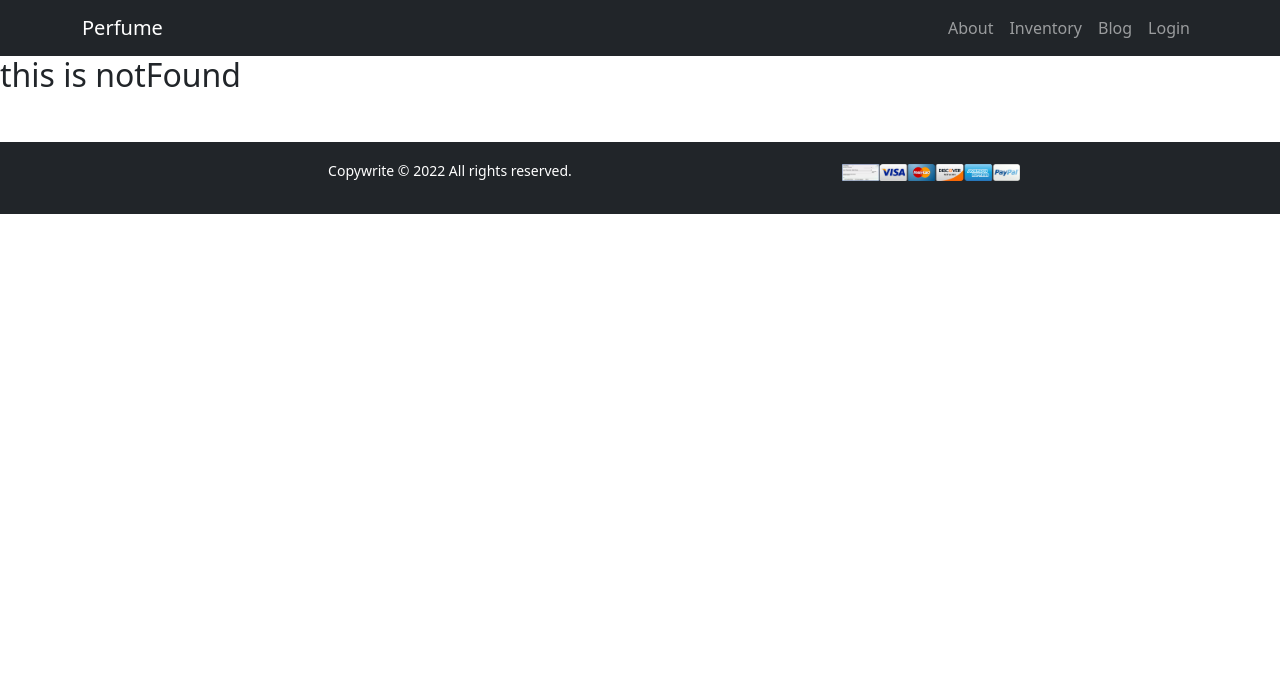
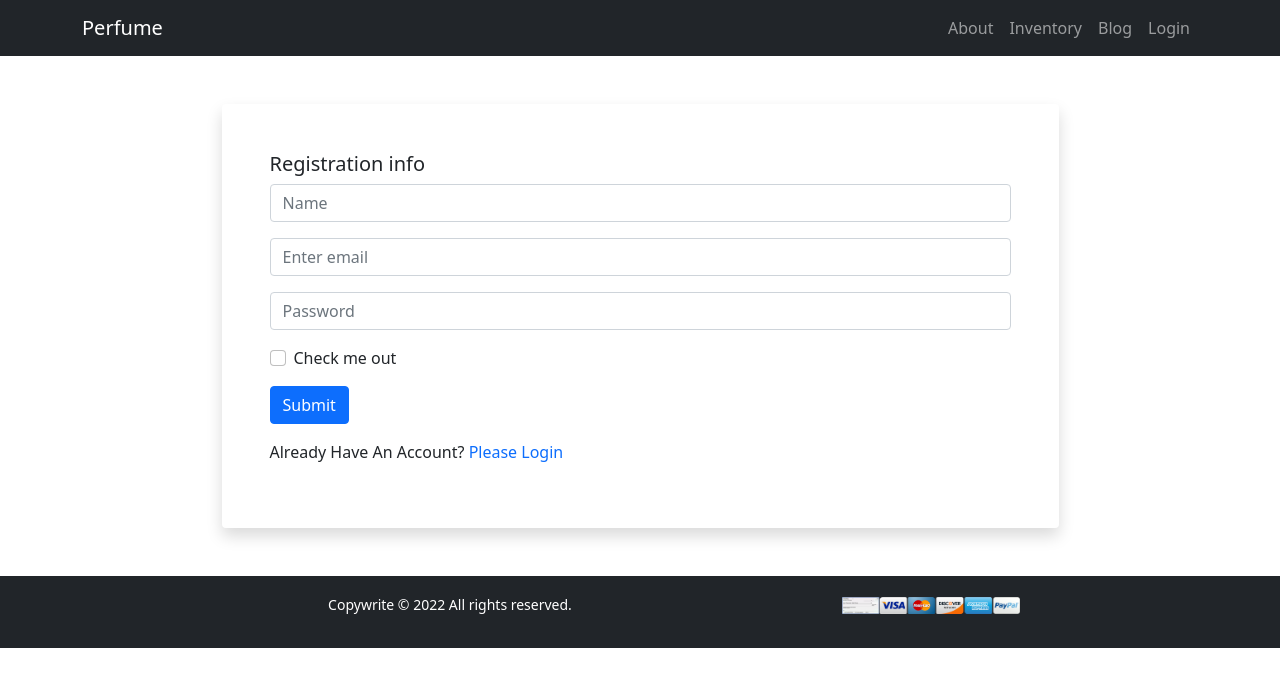
Before and after one commit to prosaiful37/warehouse-management-client-side, a React (Create React App) app: page /register in a window 1280 px wide. Shown: the top 686 px of the page. Built offline with nearby package versions, Linux system fonts and the light colour scheme.

Commit message:
basic registration done

```diff
--- a/package.json
+++ b/package.json
@@ -7,9 +7,11 @@
     "@testing-library/react": "^13.2.0",
     "@testing-library/user-event": "^13.5.0",
     "bootstrap": "^5.1.3",
+    "firebase": "^9.7.0",
     "react": "^18.1.0",
     "react-bootstrap": "^2.3.1",
     "react-dom": "^18.1.0",
+    "react-firebase-hooks": "^5.0.3",
     "react-router-dom": "^6.3.0",
     "react-scripts": "5.0.1",
     "web-vitals": "^2.1.4"
--- a/src/App.js
+++ b/src/App.js
@@ -7,6 +7,8 @@ import NotFound from './pages/Shared/NotFound/NotFound';
 import Header from './pages/Shared/Header/Header';
 import Footer from './pages/Shared/Footer/Footer';
 import About from './pages/About/About';
+import Login from './pages/Login/Login';
+import Register from './pages/Login/Register/Register';
 
 
 function App() {
@@ -17,6 +19,8 @@ function App() {
           <Route path='/' element={<Home></Home>}></Route>
           <Route path='/blog' element={<Blogs></Blogs>}></Route>
           <Route path='/about' element={<About></About>}></Route>
+          <Route path='/login' element={<Login></Login>}></Route>
+          <Route path='/register' element={<Register></Register>}></Route>
           <Route path='*' element={<NotFound></NotFound>}></Route>
       </Routes>
       <Footer></Footer>
--- /dev/null
+++ b/src/firebase.init.js
@@ -0,0 +1,22 @@
+// Import the functions you need from the SDKs you need
+import { initializeApp } from "firebase/app";
+import {getAuth} from 'firebase/auth';
+// TODO: Add SDKs for Firebase products that you want to use
+// https://firebase.google.com/docs/web/setup#available-libraries
+
+// Your web app's Firebase configuration
+const firebaseConfig = {
+  apiKey: "AIzaSyDUNqQldYEINoGSnwL9aQ6932kbovDT7tA",
+  authDomain: "perfume-inventory.firebaseapp.com",
+  projectId: "perfume-inventory",
+  storageBucket: "perfume-inventory.appspot.com",
+  messagingSenderId: "1093223523858",
+  appId: "1:1093223523858:web:bd14d15f7b883b76561acb"
+};
+
+// Initialize Firebase
+const app = initializeApp(firebaseConfig);
+
+const auth = getAuth(app)
+
+export default auth;
--- a/src/pages/Login/Login.js
+++ b/src/pages/Login/Login.js
@@ -1,10 +1,58 @@
-import React from 'react';
+import React, { useRef } from 'react';
+import { Button ,Form } from 'react-bootstrap';
+import {useNavigate } from 'react-router-dom';
 
 const Login = () => {
+    const navigate = useNavigate();
+
+
+
+
+    // form submit
+    const handleSubmitForm = event => {
+        event.preventDefault();
+    }
+
+
+
+    // redirect register page for new account
+    const navigateRegister = () => {
+        navigate('/register');
+    }
+
     return (
-        <div>
-            <h3>Please login!!</h3>
+        <div className='container '>
+        <h3 className='text-center mt-3 w-100'>LogIn to Continue</h3>
+            <Form onSubmit={handleSubmitForm} className='w-75 mx-auto border mt-2 p-5 text-dark shadow rounded'>
+                <Form.Group className="mb-3" controlId="formBasicEmail">
+                    <Form.Control  type="email" placeholder="Enter email" required />
+                </Form.Group>
+
+                <Form.Group className="mb-3" controlId="formBasicPassword">
+                    <Form.Control type="password" placeholder="Password" required />
+                </Form.Group>
+
+
+                <Button  variant="secondary" type="submit">
+                Get Started
+                </Button>
+
+
+                <p className='mt-3'>Reset Password <span className='text-primary' style={{cursor: 'pointer'}} >Forgot Password</span></p>
+
+                <p onClick={navigateRegister} className='mt-3'>Dont't have an Account? <span className='text-primary' style={{cursor: 'pointer'}} >SIGN UP</span></p>
+
+            </Form>
+            {/* <ToastContainer></ToastContainer> */}
+            <div className='containr w-50 mx-auto'>
+                {/* <SocialLogin></SocialLogin> */}
+
+            </div>
+
+
+
         </div>
+
     );
 };
 
--- a/src/pages/Login/Register/Register.js
+++ b/src/pages/Login/Register/Register.js
@@ -1,10 +1,86 @@
 import React from 'react';
+import { Button, Col, Container, Form, Row } from 'react-bootstrap';
+import { useCreateUserWithEmailAndPassword } from 'react-firebase-hooks/auth';
+import { useNavigate } from 'react-router-dom';
+import auth from '../../../firebase.init';
 
 const Register = () => {
+    const [
+        createUserWithEmailAndPassword,
+        user,
+        loading,
+        error,
+      ] = useCreateUserWithEmailAndPassword(auth);
+    const navigate = useNavigate()
+
+
+        // error msg
+        if (error) {
+        return (
+          <div>
+            <p>Error: {error.message}</p>
+          </div>
+        );
+        }
+
+        //loading process
+        if (loading) {
+            return <p>Loading...</p>;
+        }
+
+        if (user) {
+           navigate('/');
+        }
+
+        //
+
+    //register handle
+    const handleRegister = (event) => {
+        event.preventDefault();
+
+        const name = event.target.name.value;
+        const email = event.target.email.value;
+        const password = event.target.password.value;
+
+        createUserWithEmailAndPassword(email, password);
+
+
+    }
+
+
+    //navigate to login page
+    const loginNavigate = () => {
+        navigate('/login')
+    }
     return (
-        <div>
-            <h2>hello reigister</h2>
-        </div>
+        <Container>
+            <Row>
+                <Col md={12} sm>
+                    <Form onSubmit={handleRegister} className='mx-auto w-75 p-5 mt-5  text-dark rounded shadow'>
+                        <h5>Registration info</h5>
+                        <Form.Group className="mb-3" controlId="formBasicName">
+                            <Form.Control type="text" name='name' placeholder="Name" required />
+                        </Form.Group>
+                        <Form.Group className="mb-3" controlId="formBasicEmail">
+                            <Form.Control type="email" name='email' placeholder="Enter email" required />
+                        </Form.Group>
+
+                        <Form.Group className="mb-3" controlId="formBasicPassword">
+                            <Form.Control type="password" name='password' placeholder="Password" required />
+                        </Form.Group>
+                        <Form.Group className="mb-3" controlId="formBasicCheckbox">
+                            <Form.Check type="checkbox" label="Check me out" />
+                        </Form.Group>
+                        <Button variant="primary" type="submit">
+                            Submit
+                        </Button>
+                        <p className='mt-3'>Already Have An Account? <span style={{cursor: 'pointer'}} className='text-primary register' onClick={loginNavigate}>Please Login</span></p>
+
+                        {/* <SocialLogin></SocialLogin> */}
+                    </Form>
+                </Col>
+            </Row>
+        </Container>
     );
 };
 
--- a/src/pages/Shared/Header/Header.js
+++ b/src/pages/Shared/Header/Header.js
@@ -17,7 +17,7 @@ const Header = () => {
           </Nav>
           <Nav>
             <Nav.Link as={Link} to="/blog">Blog</Nav.Link>
-            <Nav.Link eventKey={2} href="#memes">
+            <Nav.Link as={Link} eventKey={2} to="login">
               Login
             </Nav.Link>
           </Nav>
```
Also changed, not shown: 1 other file (tests, documents, lock files or other folders).
